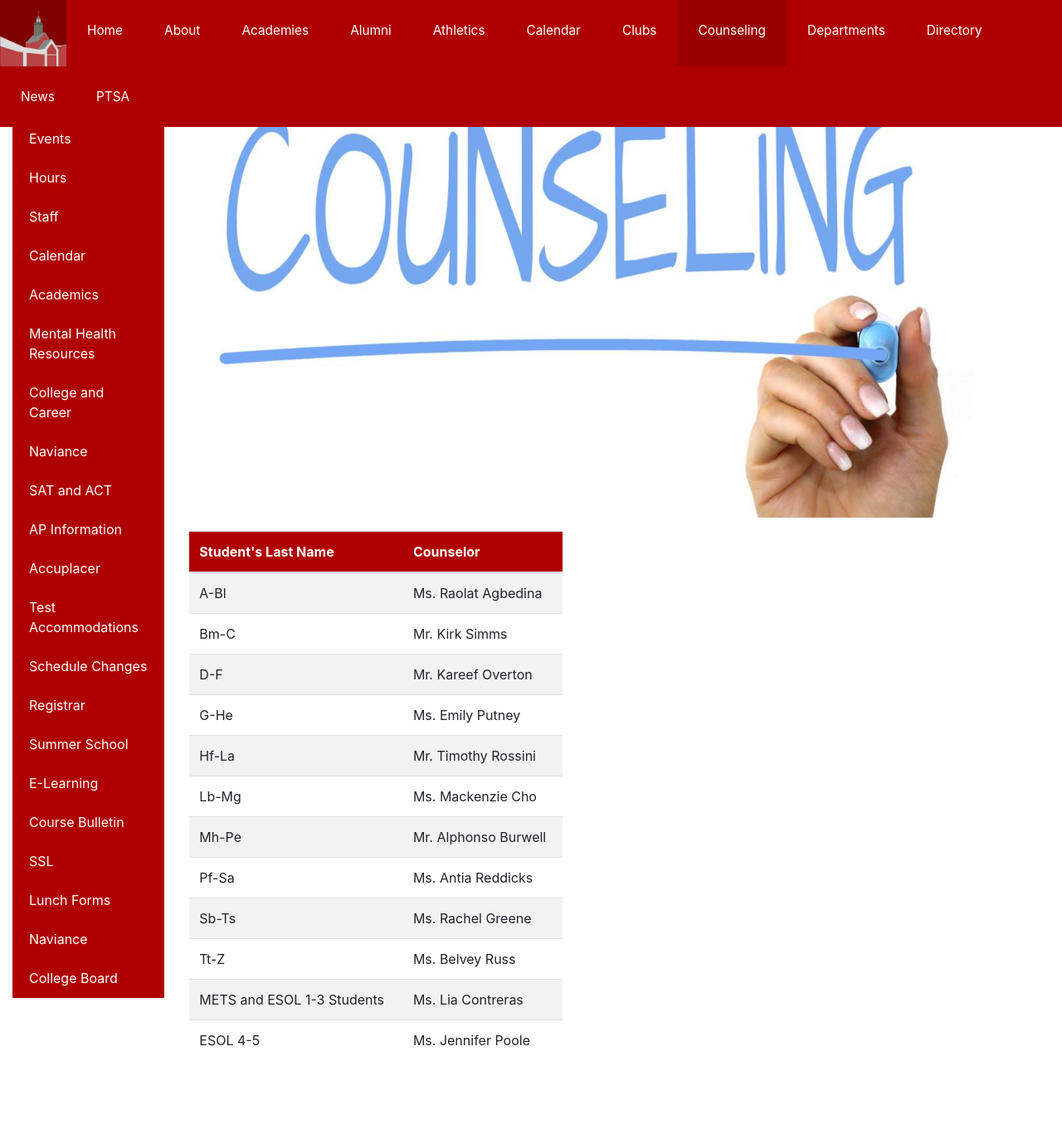
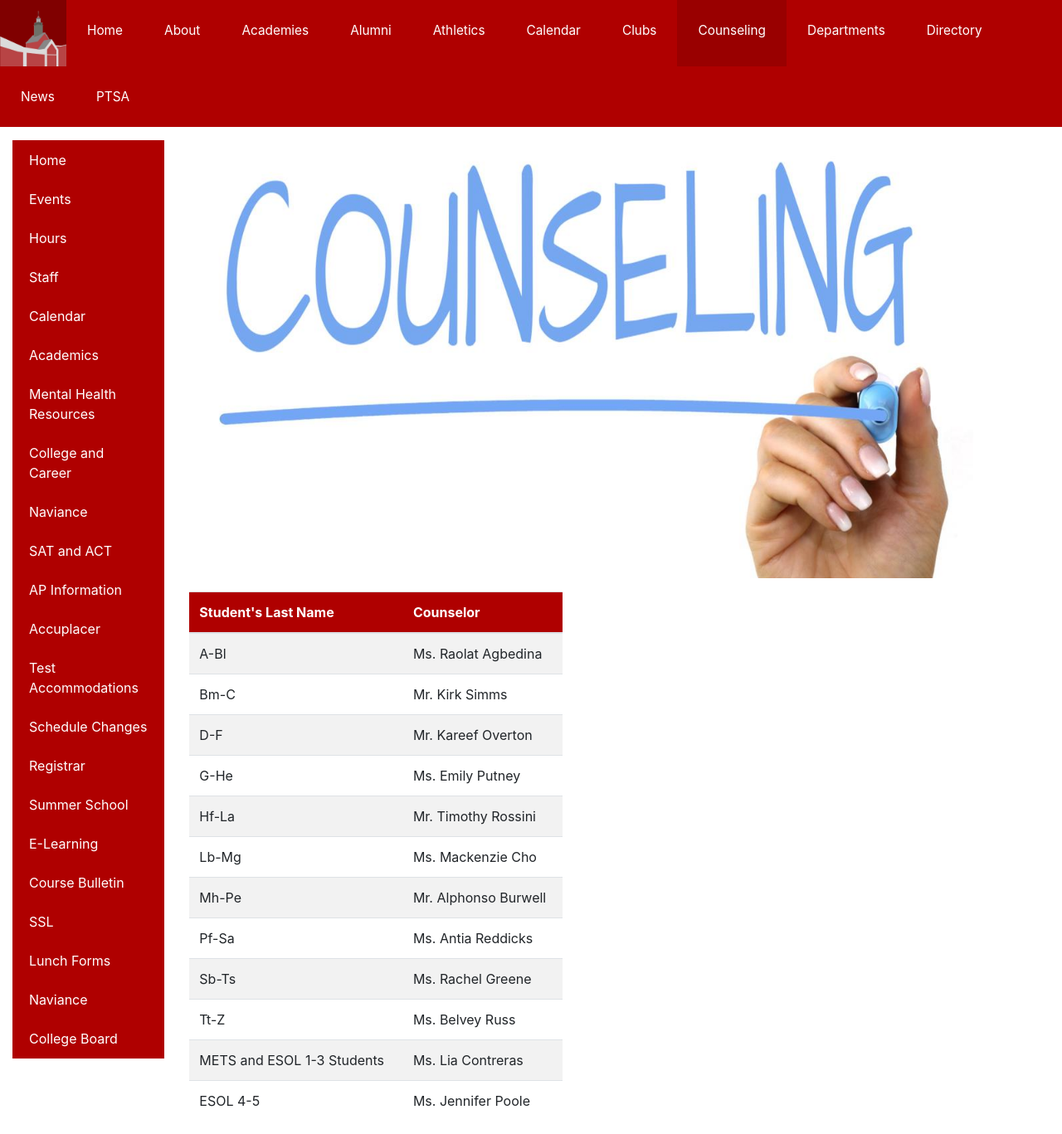
Before and after one commit to mbhs/counselor, a Django app: page / in a window 1280 px wide. Shown: the whole page at 83% size. Before the commit the page ends 1261 px from the top, so only its background shows below. Run offline with Django 3.2, Linux system fonts and the light colour scheme; data comes from the database, SQL or seed files in the repository; some libraries are stand-ins or nearby versions.

Commit message:
Fixed sidebar thing so it stays on window resize

```diff
--- a/core/templates/base.html
+++ b/core/templates/base.html
@@ -14,9 +14,10 @@
     <script src="https://stackpath.bootstrapcdn.com/bootstrap/4.1.3/js/bootstrap.min.js" integrity="sha384-ChfqqxuZUCnJSK3+MXmPNIyE6ZbWh2IMqE241rYiqJxyMiZ6OW/JmZQ5stwEULTy" crossorigin="anonymous"></script>
 </head>
 
+<body>
 {% include 'core/header.html' %}
-<body>
-    <div class="content">
+
+    <div id="mainContent" class="content">
             <div class="container-fluid ml-0 pt-3 mr-0" style="z-index:1">
                     <div class="row">
                         <div class="col-2">
@@ -32,4 +33,12 @@
     </div>
 </body>
 
+<script>
+function headerPush() {
+    document.getElementById("mainContent").style.marginTop = document.getElementById("mainHeader").offsetHeight + "px";
+}
+headerPush();
+document.getElementById("mainContent").onresize =headerPush;
+</script>
+
 </html>
--- a/static/core/style.css
+++ b/static/core/style.css
@@ -15,9 +15,6 @@ body {
 
 .BLACKmenuLink:hover {background-color:#222222;color:#eeeeee;text-decoration:none;}
 
-.content {
-    margin-top: 80px;
-}
 
 header {
     position: fixed;
```
Also changed, not shown: core/templates/core/header.html (line endings or trailing spaces).
